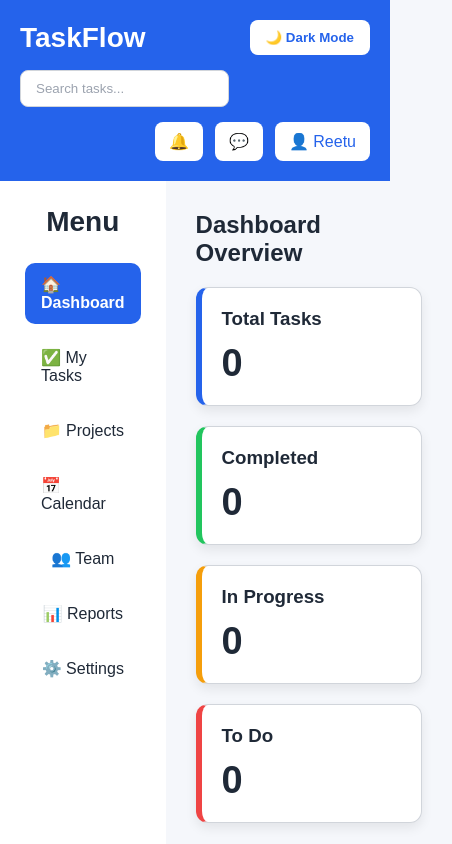
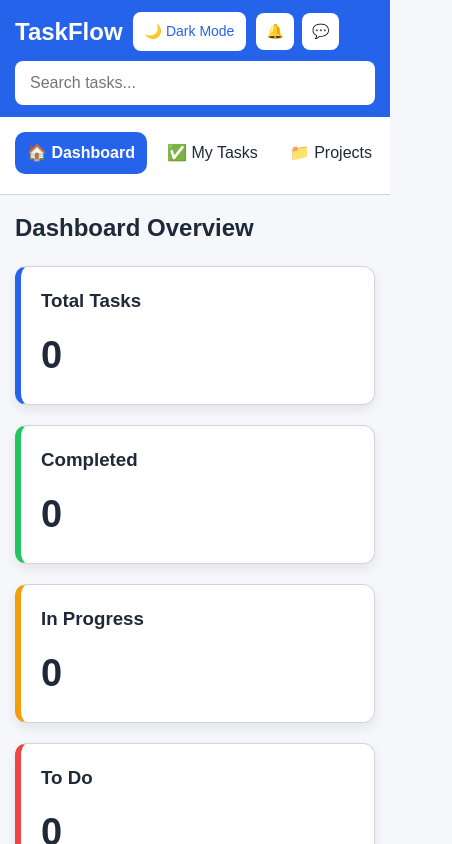
Before and after one commit to freeappstore-online/taskflow, a React (Vite) app in the folder taskflow-react/: page / in a window 390 px wide. Shown: the top 844 px of the page, 452 px wide, since content can reach past the window. Built offline with nearby package versions, Linux system fonts and the light colour scheme.

Commit message:
Polish responsive UI and improve accessibility

```diff
--- a/taskflow-react/src/components/Header/Header.css
+++ b/taskflow-react/src/components/Header/Header.css
@@ -1,91 +1,101 @@
 .header {
-  height: 70px;
-  background: var(--accent-color);
+  min-height: 70px;
+
+  background: #2563eb;
   color: white;
 
   display: flex;
-  justify-content: space-between;
   align-items: center;
+  gap: 20px;
 
-  padding: 0 30px;
+  padding: 12px 30px;
+
+  flex-wrap: wrap;
+}
+
+.logo {
+  flex-shrink: 0;
 }
 
 .logo h1 {
   font-size: 28px;
 }
 
-.search input {
-  width: 320px;
-  padding: 10px 15px;
-  border-radius: 8px;
-  border: 1px solid var(--border-color);
-  outline: none;
-
-  background: var(--card-color);
-  color: var(--text-color);
+.search {
+  flex: 1;
+  min-width: 200px;
 }
 
-.search input::placeholder {
-  color: #9ca3af;
+.search input {
+  width: 100%;
+
+  padding: 10px 15px;
+
+  border: none;
+  border-radius: 8px;
+
+  outline: none;
 }
 
 .header-actions {
   display: flex;
+  gap: 8px;
   align-items: center;
-  gap: 12px;
 }
 
-.header-actions button {
-  background: var(--card-color);
-  color: var(--accent-color);
+.header-actions button,
+.theme-btn {
+  background: white;
+  color: #2563eb;
+
   border: none;
-  padding: 10px 14px;
+
+  padding: 9px 12px;
+
   border-radius: 8px;
-  font-size: 16px;
-  cursor: pointer;
-  transition: 0.3s ease;
+
+  font-size: 14px;
+
+  transition: all 0.2s ease;
 }
 
-.header-actions button:hover {
+.header-actions button:hover,
+.theme-btn:hover {
+  background: #e5e7eb;
+
   transform: translateY(-2px);
-  opacity: 0.9;
 }
 
-/* Dark Mode Button */
+/* Tablet */
 
-.theme-btn {
-  background: var(--card-color);
-  color: var(--accent-color);
-  border: none;
-  padding: 10px 16px;
-  border-radius: 8px;
-  font-weight: 600;
-  cursor: pointer;
-  transition: 0.3s ease;
-}
+@media (max-width: 900px) {
+  .header {
+    padding: 12px 20px;
+  }
 
-.theme-btn:hover {
-  transform: translateY(-2px);
-  opacity: 0.9;
+  .search {
+    order: 3;
+    flex-basis: 100%;
+  }
 }
 
 /* Mobile */
 
-@media (max-width: 768px) {
+@media (max-width: 600px) {
   .header {
-    flex-wrap: wrap;
-    height: auto;
-    gap: 15px;
-    padding: 20px;
+    gap: 10px;
+    padding: 12px 15px;
   }
 
-  .search input {
-    width: 100%;
+  .logo h1 {
+    font-size: 24px;
   }
 
-  .header-actions {
-    width: 100%;
-    justify-content: flex-end;
-    flex-wrap: wrap;
+  .header-actions button {
+    padding: 8px 10px;
+  }
+
+  .header-actions button:last-child {
+    display: none;
   }
 }
--- a/taskflow-react/src/components/Sidebar/SideBar.css
+++ b/taskflow-react/src/components/Sidebar/SideBar.css
@@ -87,3 +87,40 @@
     justify-content: center;
   }
 }
+@media (max-width: 768px) {
+  .sidebar {
+    width: 100%;
+    min-height: auto;
+
+    padding: 15px;
+
+    border-right: none;
+    border-bottom: 1px solid var(--border-color);
+  }
+
+  .sidebar h2 {
+    display: none;
+  }
+
+  .sidebar nav ul {
+    display: flex;
+
+    gap: 8px;
+
+    overflow-x: auto;
+
+    padding-bottom: 5px;
+  }
+
+  .sidebar nav li {
+    flex: 0 0 auto;
+
+    margin-bottom: 0;
+  }
+
+  .sidebar nav a {
+    white-space: nowrap;
+
+    padding: 9px 12px;
+  }
+}
--- a/taskflow-react/src/index.css
+++ b/taskflow-react/src/index.css
@@ -1,12 +1,8 @@
-/* Reset */
-
 * {
   margin: 0;
   padding: 0;
   box-sizing: border-box;
 }
-
-/* Theme Variables */
 
 :root {
   --bg-color: #f5f7fb;
@@ -16,7 +12,18 @@
   --accent-color: #2563eb;
 }
 
-/* Dark Theme */
+body {
+  background: var(--bg-color);
+  color: var(--text-color);
+
+  font-family: Arial, Helvetica, sans-serif;
+
+  line-height: 1.5;
+
+  transition:
+    background-color 0.3s ease,
+    color 0.3s ease;
+}
 
 body.dark {
   --bg-color: #111827;
@@ -26,42 +33,91 @@ body.dark {
   --accent-color: #3b82f6;
 }
 
-/* Global Styles */
+button,
+input,
+select,
+textarea {
+  font: inherit;
+}
 
-body {
-  background: var(--bg-color);
-  color: var(--text-color);
-  font-family: Arial, Helvetica, sans-serif;
-  transition: background 0.3s ease, color 0.3s ease;
+button {
+  cursor: pointer;
+}
+
+button:focus-visible,
+input:focus-visible,
+select:focus-visible,
+textarea:focus-visible {
+  outline: 3px solid rgba(37, 99, 235, 0.35);
+  outline-offset: 2px;
 }
 
 .container {
   display: flex;
+  min-height: calc(100svh - 70px);
 }
 
 .main-content {
   flex: 1;
+  min-width: 0;
   padding: 30px;
-}
-
-button {
-  cursor: pointer;
-  transition: all 0.3s ease;
-}
-
-button:hover {
-  opacity: 0.9;
-}
-
-input,
-select,
-textarea {
-  font-family: inherit;
-  color: var(--text-color);
-  background: var(--card-color);
-  border: 1px solid var(--border-color);
 }
 
 section {
   margin-bottom: 30px;
 }
+
+/* Smooth theme transition */
+
+.header,
+.sidebar,
+.card,
+.task-form,
+.task-table,
+.progress-section,
+.stat-box,
+.category-section,
+.activity,
+input,
+select,
+textarea {
+  transition:
+    background-color 0.3s ease,
+    color 0.3s ease,
+    border-color 0.3s ease;
+}
+
+/* Mobile */
+
+@media (max-width: 768px) {
+  .container {
+    flex-direction: column;
+  }
+
+  .main-content {
+    padding: 20px;
+  }
+}
+
+/* Small phones */
+
+@media (max-width: 480px) {
+  .main-content {
+    padding: 15px;
+  }
+
+  section {
+    margin-bottom: 20px;
+  }
+}
+
+@media (prefers-reduced-motion: reduce) {
+  *,
+  *::before,
+  *::after {
+    animation-duration: 0.01ms !important;
+    animation-iteration-count: 1 !important;
+    transition-duration: 0.01ms !important;
+    scroll-behavior: auto !important;
+  }
+}
```
